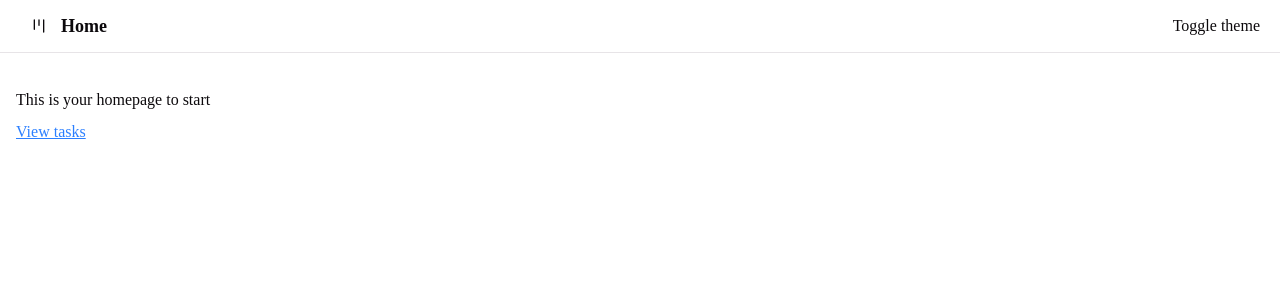
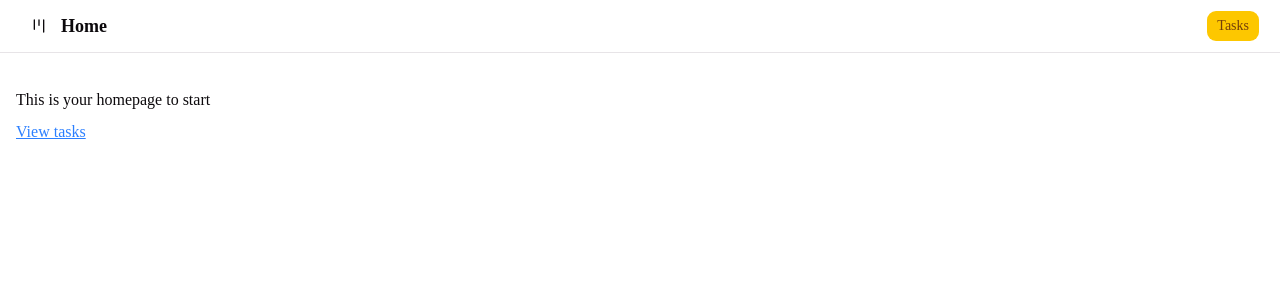
Before and after one commit to Washiy-Codes/Project-Management-Saas, a Next.js app: page / in a window 1280 px wide. Shown: the top 300 px of the page. Built offline with nearby package versions, Linux system fonts and the light colour scheme.

Commit message:
refactor: improve application header

```diff
--- a/components/header.tsx
+++ b/components/header.tsx
@@ -2,6 +2,7 @@
 import { buttonVariants } from '@/components/ui/button'
 import { LucideKanban } from 'lucide-react'
 import Link from 'next/link'
+import { Button } from "@/components/ui/button"
 
 const Header = () => {
   return (
@@ -17,9 +18,10 @@ const Header = () => {
       </div>
 
       <div className="flex items-center gap-2">
-        <h1>Toggle theme</h1>
+        <Link href="/tasks">
+         <Button variant="default">Tasks</Button>
+        </Link>
       </div>
-
     </nav>
   )
 }
```
